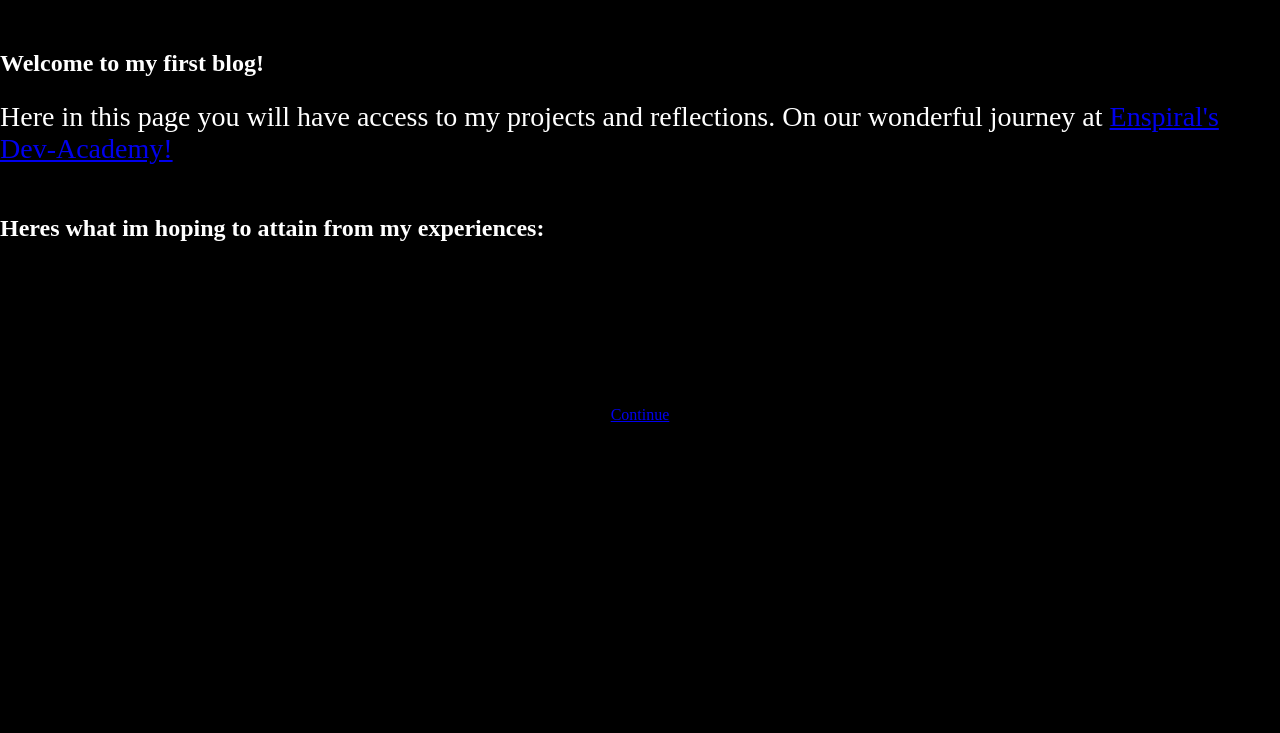
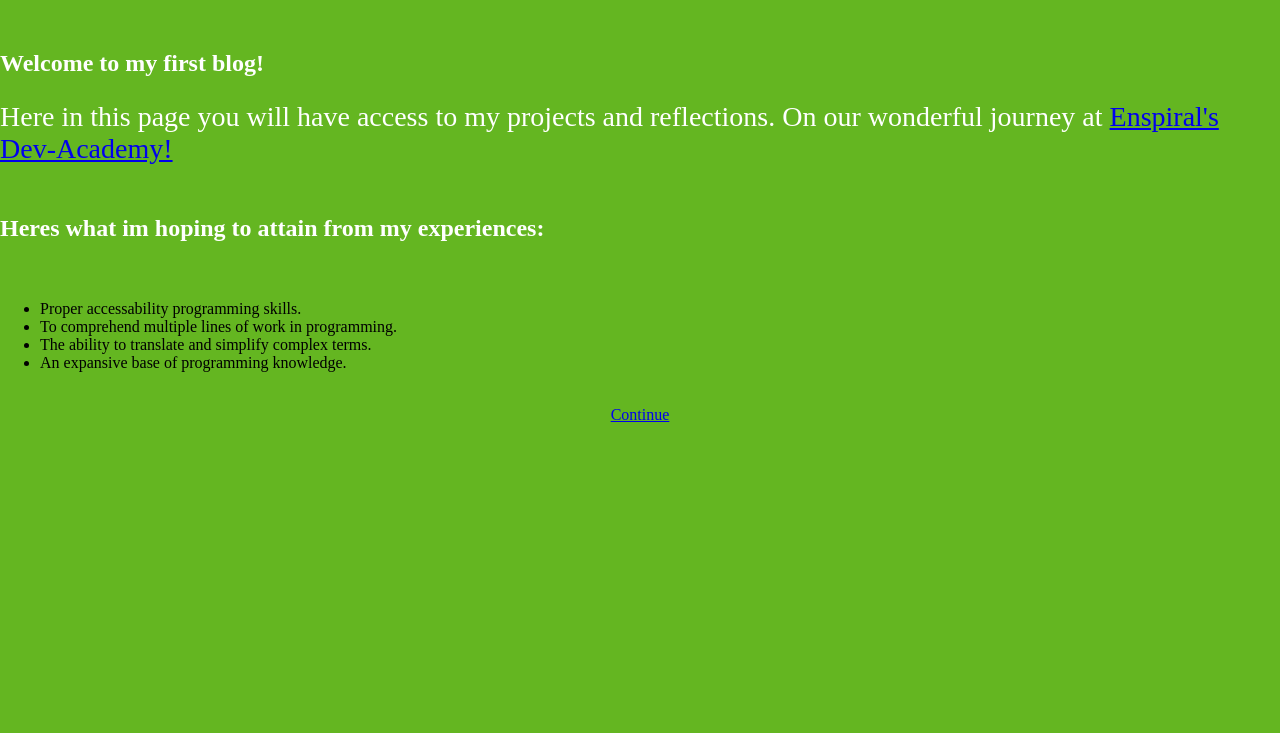
Before and after one commit to benny-proctor/benny-proctor.github.io, a plain HTML site: page index.html in a window 1280 px wide. Shown: the part 67-800 px from the top of the page. Drawn offline with Linux system fonts and the light colour scheme.

Commit message:
css linked and navs working

```diff
--- a/styles/main.css
+++ b/styles/main.css
@@ -1,5 +1,5 @@
 body {
-background-color: rgb(0, 0, 0);
+background-color: rgb(100, 182, 33);
 margin: auto;
 }
 
```
